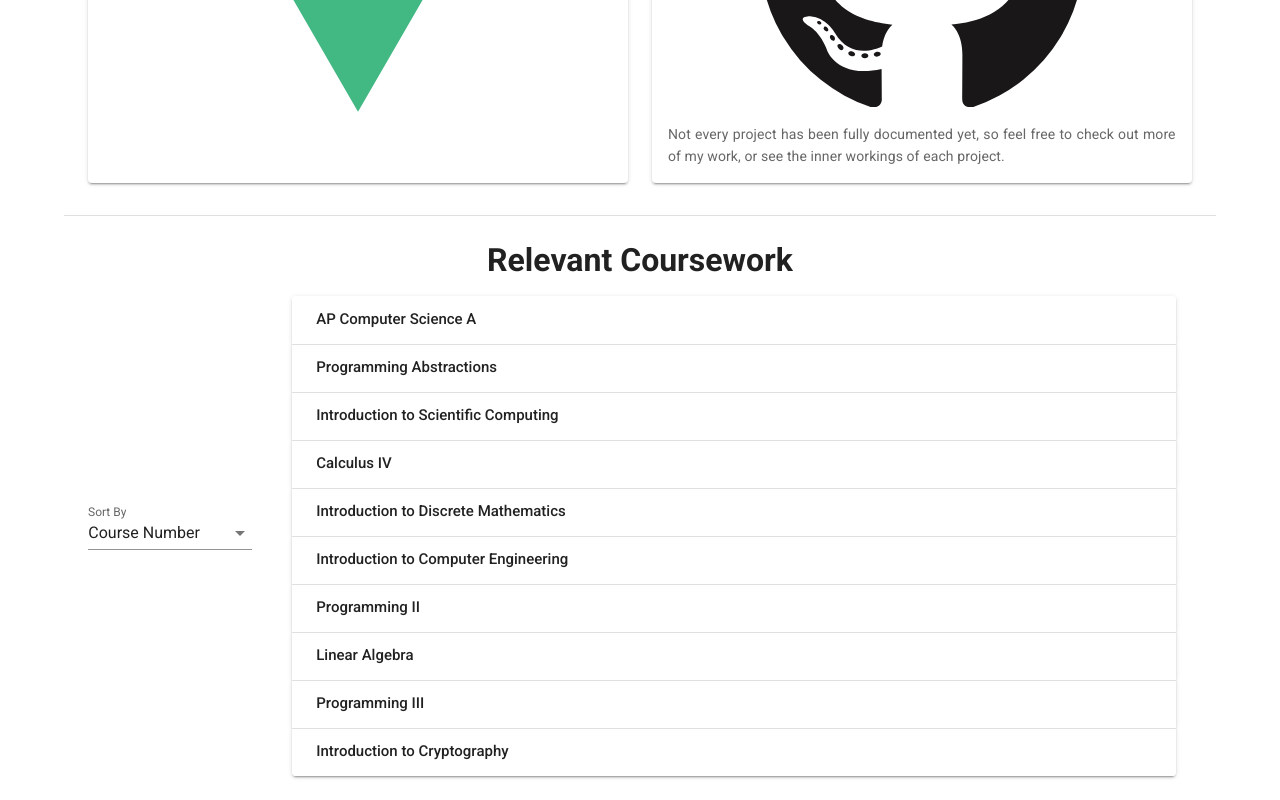
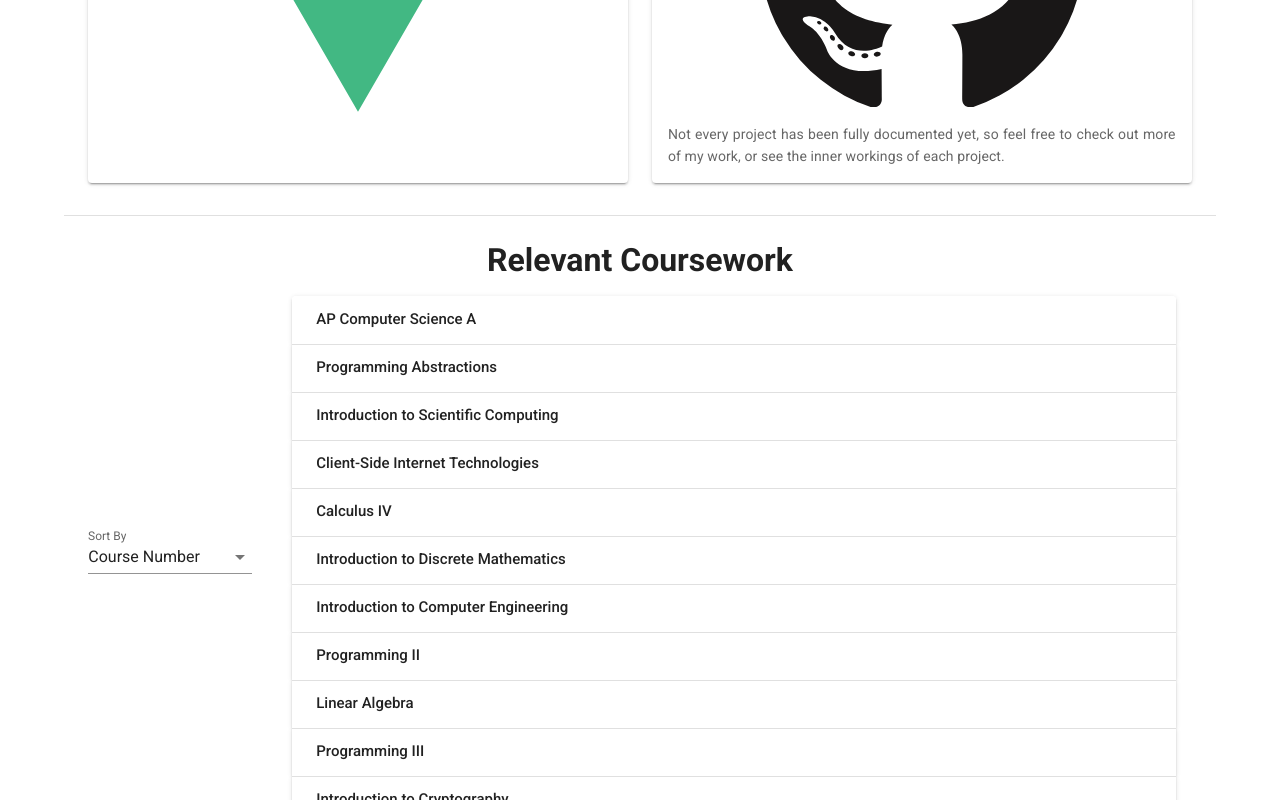
Before and after one commit to spencrr/spencrr.github.io, a Vue app: page /#/ in a window 1280 px wide. Shown: the part 2000-2800 px from the top of the page. Built offline with nearby package versions, Linux system fonts and the light colour scheme.

Commit message:
Update courses.ts

```diff
--- a/src/data/courses.ts
+++ b/src/data/courses.ts
@@ -110,6 +110,16 @@ const courses: Course[] = [
     description:
       "AP Computer Science A is an introductory college-level computer science course. Students cultivate their understanding of coding through analyzing, writing, and testing code as they explore concepts like modularity, variables, and control structures.",
   },
+  {
+    title: "Client-Side Internet Technologies",
+    descriptiveTitle: "Client-Side Internet Technologies",
+    institute: "Stanford",
+    display: "Stanford Computer Science 193C",
+    subject: "Computer Science",
+    number: "193C",
+    description:
+      "Client-side technologies used to create web sites such as Google maps or Gmail. Includes HTML5, CSS, JavaScript, the Document Object Model (DOM), and Ajax.",
+  },
 ];
 
 export interface CourseSort {
```
